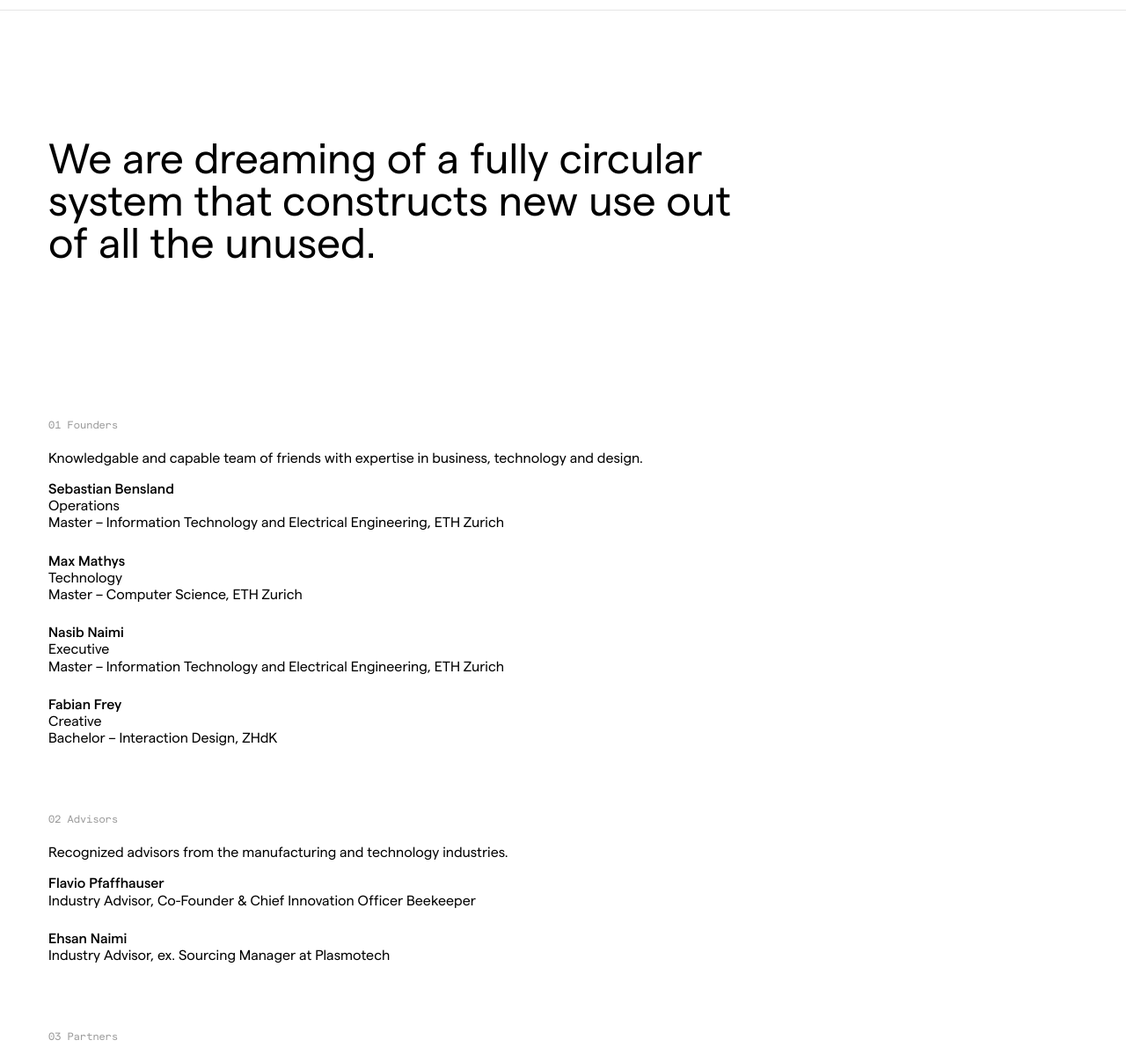
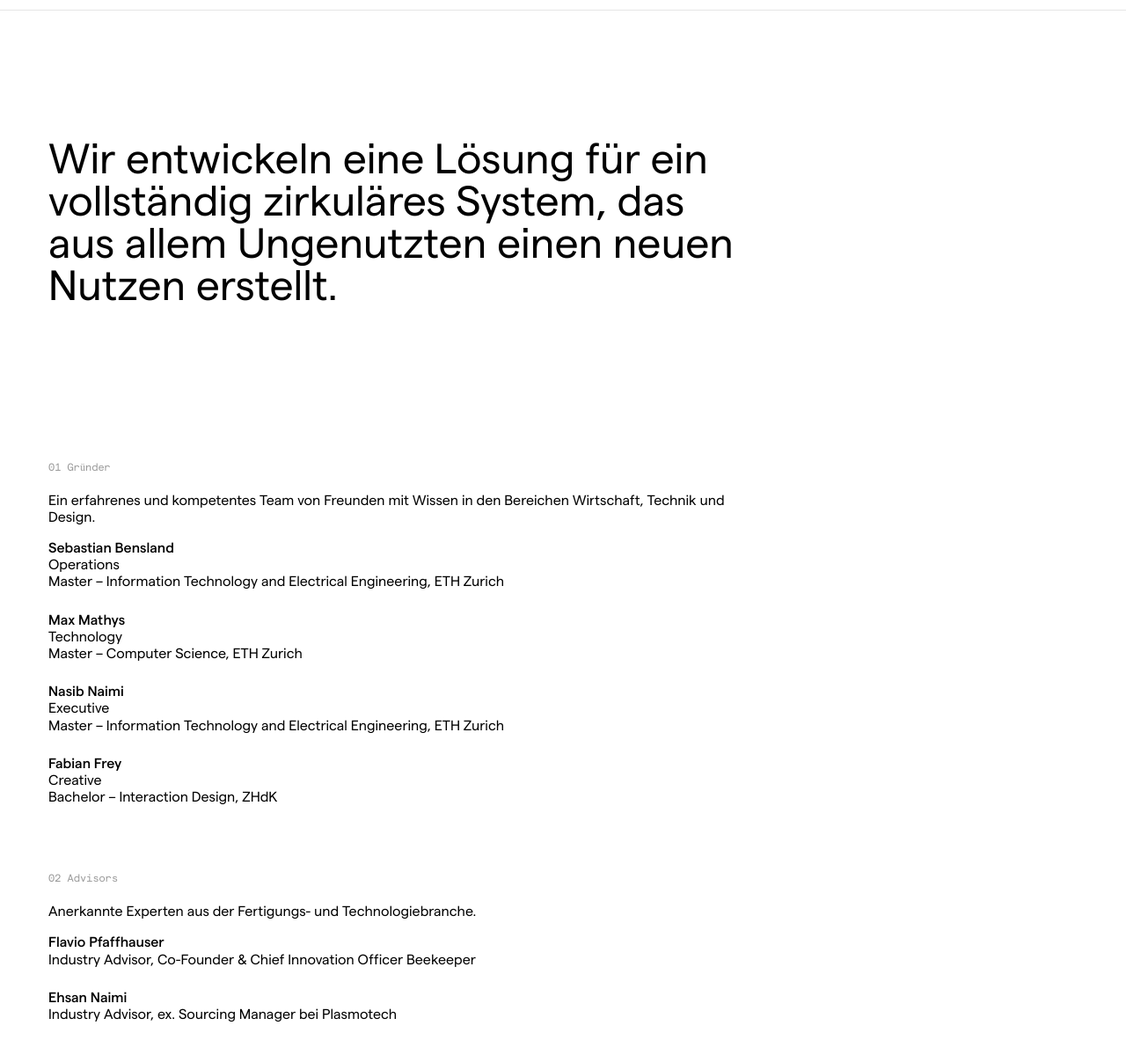
Before and after one commit to usemantra/usemantra.github.io, a plain HTML site: page de/about/index.html in a window 1280 px wide. Shown: the part 49-1248 px from the top of the page at 88% size. Drawn offline with Linux system fonts and the light colour scheme.

Commit message:
final content?

```diff
--- a/de/about/index.html
+++ b/de/about/index.html
@@ -5,7 +5,7 @@
     <meta charset="UTF-8">
     <meta name="viewport" content="width=device-width, initial-scale=1.0">
     <meta http-equiv="X-UA-Compatible" content="ie=edge">
-    <title>Mantra – About</title>
+    <title>Mantra – Über</title>
     <link rel="stylesheet" href="/style.css">
     <link rel="icon" href="/favicon.ico" type="image/x-icon">
     <link rel="preload" href="/Matter/MatterSQ-Regular.woff2" as="font" type="font/woff2" crossorigin>
@@ -30,11 +30,15 @@
     </div>
 
     <section class="grid container">
-        <p class="hero">We are dreaming of a fully circular system that constructs new use out of all the unused.</h1>
+        <p class="hero">
+            Wir entwickeln eine Lösung für ein vollständig zirkuläres System, das aus allem Ungenutzten einen neuen
+            Nutzen erstellt.
+        </p>
         <div class="about-section feature-section">
-            <p class="mono-label">01 Founders</p>
+            <p class="mono-label">01 Gründer</p>
             <p>
-                Knowledgable and capable team of friends with expertise in business, technology and design.
+                Ein erfahrenes und kompetentes Team von Freunden mit Wissen in den Bereichen Wirtschaft, Technik und
+                Design.
             </p>
             <div class="feature">
                 <p>Sebastian Bensland</p>
@@ -59,18 +63,18 @@
         </div>
         <div class="about-section feature-section">
             <p class="mono-label">02 Advisors</p>
-            <p>Recognized advisors from the manufacturing and technology industries.</p>
+            <p>Anerkannte Experten aus der Fertigungs- und Technologiebranche.</p>
             <div class="feature">
                 <p>Flavio Pfaffhauser</p>
                 <p>Industry Advisor, Co-Founder & Chief Innovation Officer Beekeeper</p>
             </div>
             <div class="feature">
                 <p>Ehsan Naimi</p>
-                <p>Industry Advisor, ex. Sourcing Manager at Plasmotech</p>
+                <p>Industry Advisor, ex. Sourcing Manager bei Plasmotech</p>
             </div>
         </div>
         <div class="about-section feature-section">
-            <p class="mono-label">03 Partners</p>
+            <p class="mono-label">03 Partner</p>
             <div class="feature">
                 <p>TalentKick</p>
                 <p>Industry Advisor, Co-Founder & Chief Innovation Officer Beekeeper</p>
```
Also changed, not shown: contact/index.html (+1 -1 lines), de/contact/index.html (+3 -3 lines), de/index.html (+2 -2 lines), de/market/index.html (+1 -1 lines).
